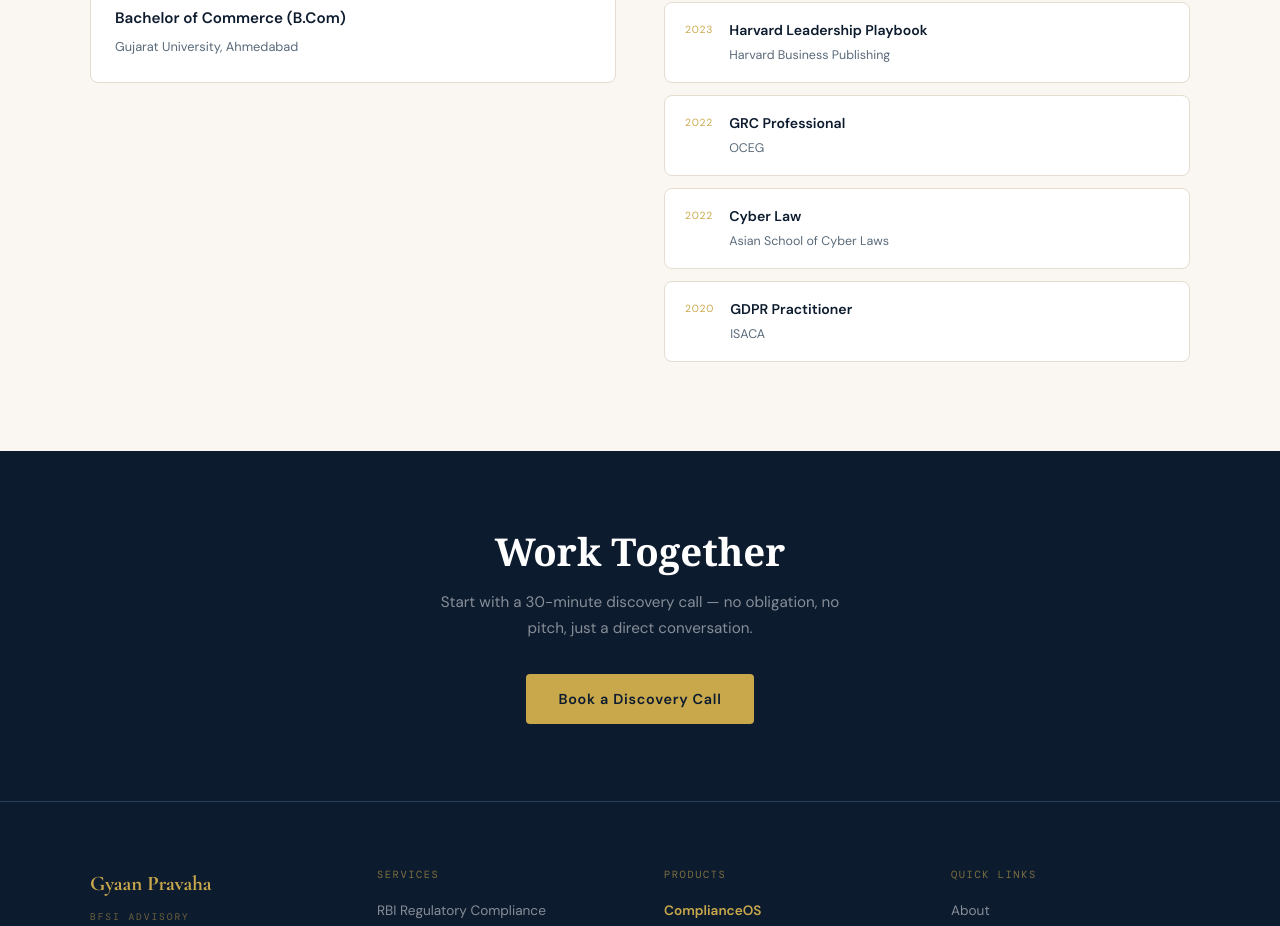
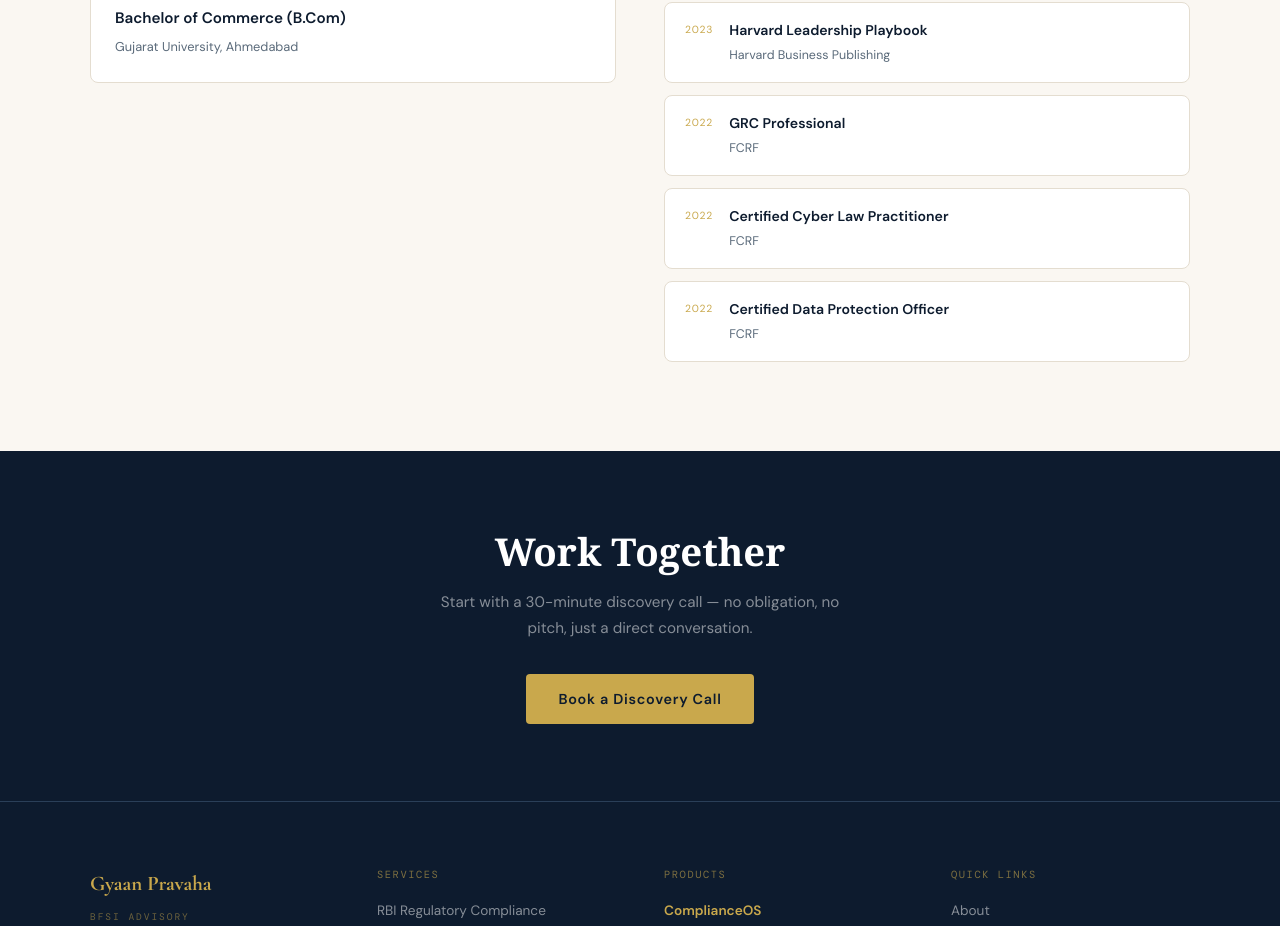
Before and after one commit to chelikanisuresh/gyaanpravaha-marketing, a Next.js app: page /about in a window 1280 px wide. Shown: the part 3000-3926 px from the top of the page. Built offline with nearby package versions, Linux system fonts and the light colour scheme.

Commit message:
Fix certifications on about page

```diff
--- a/src/app/about/page.tsx
+++ b/src/app/about/page.tsx
@@ -20,9 +20,9 @@
   { year: '2024', title: 'CPD Certified Data Protection Officer', org: 'Alison (CPD)' },
   { year: '2024', title: 'Cyber Frauds & Risk Management for BFSI', org: 'ASCI' },
   { year: '2023', title: 'Harvard Leadership Playbook', org: 'Harvard Business Publishing' },
-  { year: '2022', title: 'GRC Professional', org: 'OCEG' },
-  { year: '2022', title: 'Cyber Law', org: 'Asian School of Cyber Laws' },
-  { year: '2020', title: 'GDPR Practitioner', org: 'ISACA' },
+  { year: '2022', title: 'GRC Professional', org: 'FCRF' },
+  { year: '2022', title: 'Certified Cyber Law Practitioner', org: 'FCRF' },
+  { year: '2022', title: 'Certified Data Protection Officer', org: 'FCRF' },
 ]
 
 export default function AboutPage() {
```
